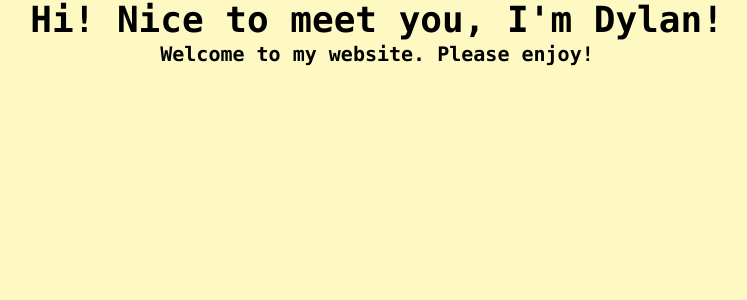
After one commit to LeSynz/Portfolio-V2, a Node server app: template views/index.ejs in a window 1280 px wide. The commit adds this page. Shown: the top 300 px of the page, without its empty margins (263-1010 px from the left). Run offline with Node 20, Linux system fonts and the light colour scheme; the template is opened without the code that fills it, so the values that code supplies are empty; some libraries are stand-ins or nearby versions.

Commit message:
Some templating

```diff
--- a/index.js
+++ b/index.js
@@ -7,6 +7,10 @@ app.set('view engine', 'ejs');
 app.set('views', '/views');
 app.use(express.static('/public'))
 
+app.get('/', (req, res) => {
+    res.render('index');
+});
+
 app.listen(port, () => {
   console.log(`Example app listening on port ${port}`);
 });
--- /dev/null
+++ b/views/index.ejs
@@ -0,0 +1,17 @@
+<!DOCTYPE html>
+<html lang="en">
+<head>
+    <meta charset="UTF-8">
+    <meta name="viewport" content="width=device-width, initial-scale=1.0">
+    <%- include('./partials/head.ejs') %>
+    <title>Document</title>
+</head>
+<body class="bg-yellow-100 items-center">
+    <div class="text-center font-mono font-bold text-black text-4xl">
+        <%- include('./partials/top.ejs') %>
+        <div class="text-xl">
+            <%- include('./partials/bottom.ejs') %>
+        </div>
+    </div>
+</body>
+</html>
--- /dev/null
+++ b/views/partials/bottom.ejs
@@ -0,0 +1,3 @@
+<h1>
+    Welcome to my website. Please enjoy!
+</h1>
--- a/views/partials/head.ejs
+++ b/views/partials/head.ejs
@@ -1,3 +1,4 @@
-<meta http-equiv="Content-Type" content="text/html;charset=UTF-8">
+<meta charset="UTF-8">
+<meta name="viewport" content="width=device-width, initial-scale=1.0">
 <link rel="stylesheet" href="/styles/style.css">
 <script src="https://cdn.tailwindcss.com"></script>
--- /dev/null
+++ b/views/partials/top.ejs
@@ -0,0 +1,3 @@
+<h1>
+    Hi! Nice to meet you, I'm Dylan!
+</h1>
```
